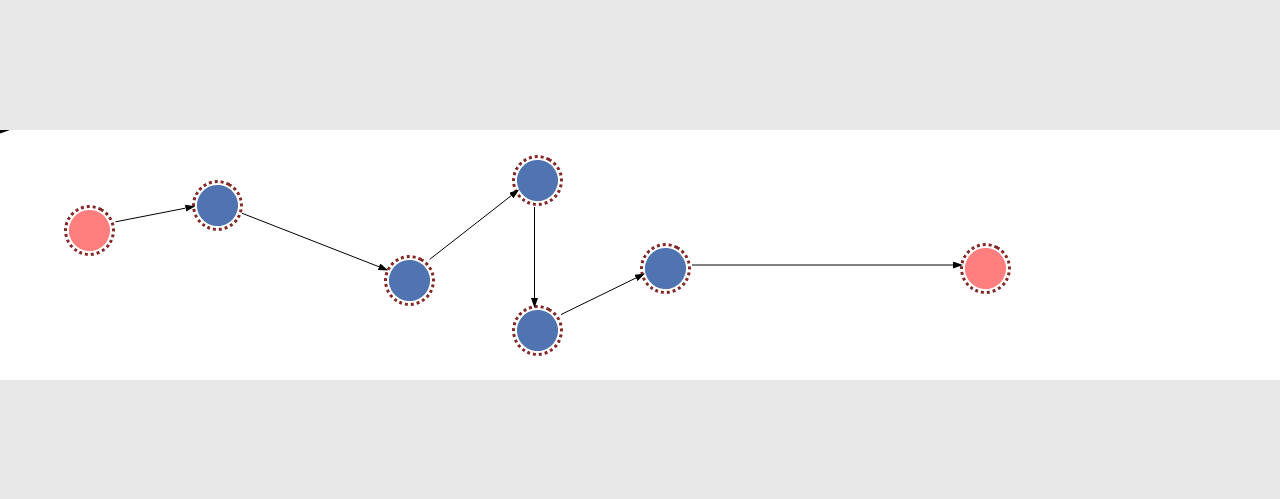
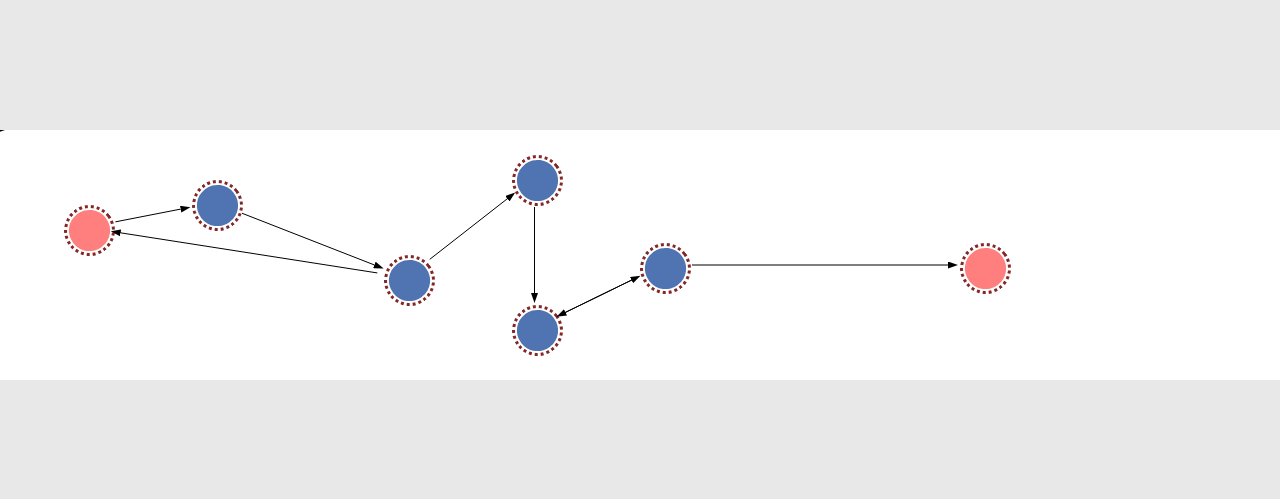
Before and after one commit to TCC2021SeniorProject/webGaphicalEvent, a plain HTML site: page index.html in a window 1280 px wide. Drawn offline with nearby package versions, Linux system fonts and the light colour scheme.

Commit message:
two way arrow direction implemented

```diff
--- a/index.html
+++ b/index.html
@@ -39,7 +39,7 @@
       <svg xmlns="http://www.w3.org/2000/svg" viewBox="0 0 350 100">
         <defs>
           <marker id="arrowhead" markerWidth="10" markerHeight="7"
-          refX="0" refY="3.5" orient="auto">
+          refX="5" refY="3.5" orient="auto">
             <polygon points="0 0, 10 3.5, 0 7" />
           </marker>
         </defs>
@@ -67,6 +67,12 @@
       <svg>
         <line class="line" id="line_7" x1="0" y1="0" x2="0" y2="0" stroke="black" marker-end="url(#arrowhead)" />
       </svg>
+      <svg>
+        <line class="line" id="line_8" x1="0" y1="0" x2="0" y2="0" stroke="black" marker-end="url(#arrowhead)" />
+      </svg>
+      <svg>
+        <line class="line" id="line_9" x1="0" y1="0" x2="0" y2="0" stroke="black" marker-end="url(#arrowhead)" />
+      </svg>
     </div>
   </body>
 </html>
--- a/script/test.js
+++ b/script/test.js
@@ -1,6 +1,10 @@
 //Used jquery
 
+const STRAIGHT_ANGLE = 180;
+const LINE_TIME_INTERVAL = 300;
 const CIRCLE_ROTATION_SPEED = 25;
+const DEGREE_SHIFT = 1.5;
+const LINE_PADDING_VALUE = 7;
 
 function isZooming() {
     var newPx_ratio = window.devicePixelRatio || window.screen.availWidth / document.documentElement.clientWidth;
@@ -12,17 +16,17 @@ function isZooming() {
     }
  }
 
-function rotate(outer_circles, interval) {
+function rotate(outer_circles) {
     counter = 0;
     var interval_obj = setInterval(function() {
-        if (counter >= 180) {
+        if (counter >= STRAIGHT_ANGLE) {
             counter = 0;
         }
         $(outer_circles).css({
-            'transform': 'rotate(' + counter * 1.5 + 'deg)'
+            'transform': 'rotate(' + counter * DEGREE_SHIFT + 'deg)'
         });
         counter++;
-    }, interval);
+    }, CIRCLE_ROTATION_SPEED);
     return interval_obj;
 }
 
@@ -30,8 +34,6 @@ function getOffset(element) {
     var position = $(element).position();
     var xSize = $(element).width();
     var ySize = $(element).height();
-    console.log(position);
-    console.log(xSize);
     return {
         left: position.left + xSize / 2,
         top: position.top + ySize / 2
@@ -39,42 +41,57 @@ function getOffset(element) {
 }
 
 function getTheta(x1, y1, x2, y2) {
-    //arctan(((y2 - y1) / (x2 - x1)))
     return Math.atan(((y2 - y1) / (x2 - x1)))
 }
 
-function getStartPos(x1, y1, r, theta) {
-    // x1 + cos(theta) * r
-    // y1 + sin(theta) * r
+function getStartPos(x1, y1, r, theta, flipped) {
+    if (flipped) {
+        return {
+            x1: x1 - Math.cos(theta) * r,
+            y1: y1 - Math.sin(theta) * r
+        }
+    } else {
         return {
             x1: x1 + Math.cos(theta) * r,
             y1: y1 + Math.sin(theta) * r
         }
     }
+}
 
-function setEndPos(x2, y2, r, theta) {
-    // x2 - cos(theta) * r
-    // y2 - sin(theta) * r
+function setEndPos(x2, y2, r, theta, flipped) {
+    if (flipped) {
+        return {
+            x2: x2 + Math.cos(theta) * r,
+            y2: y2 + Math.sin(theta) * r
+        }
+    } else {
         return {
             x2: x2 - Math.cos(theta) * r,
             y2: y2 - Math.sin(theta) * r
         }
     }
+}
 
-function centerLinePosition(line, x1, y1, x2, y2, r) {
+
+function centerLinePosition(line, x1, y1, x2, y2, r, flipped) {
+
     var theta = getTheta(x1, y1, x2, y2);
-    var startPos = getStartPos(x1, y1, r, theta);
-    var endPos = setEndPos(x2, y2, r, theta);
+    var startPos = getStartPos(x1, y1, r, theta, flipped);
+    var endPos = setEndPos(x2, y2, r, theta, flipped);
     $(line).attr("x1", startPos.x1);
     $(line).attr("y1", startPos.y1);
     $(line).attr("x2", endPos.x2);
     $(line).attr("y2", endPos.y2);
 }
 
-function drawLine(departCircle, arriveCircle, line) {
-    departNodePos = getOffset($(departCircle));
-    arriveNodePos = getOffset($(arriveCircle));
-    var r = ($(departCircle).width() / 2) + 7;
+function getRadiusOfCircle(circle) {
+    return ($(circle).width() / 2) + LINE_PADDING_VALUE;
+}
+
+function drawLine(departCircle, arriveCircle, line, flipped) {
+    var departNodePos = getOffset(departCircle);
+    var arriveNodePos = getOffset(arriveCircle);
+    var r = getRadiusOfCircle(departCircle);
 
     //modify depart position
     x1 = departNodePos.left;
@@ -83,22 +100,27 @@ function drawLine(departCircle, arriveCircle, line) {
     //modify arrive position
     x2 = arriveNodePos.left;
     y2 = arriveNodePos.top;
-    centerLinePosition(line, x1, y1, x2, y2, r);
+    centerLinePosition(line, x1, y1, x2, y2, r, flipped);
 }
 
 function draw(circles, lines) {
+    //draw dynamic lines
+    var interval_obj = setInterval(function() {
+        counter++;
+    }, LINE_TIME_INTERVAL);
+
     //Draw lines between each node
     for (let i = 0; i < circles.length - 1; i++) {
-        drawLine(circles[i],
-                 circles[i + 1],
-                 lines[i]);
+        drawLine(circles[i], circles[i + 1], lines[i], false);
     }
+    drawLine(circles[2], circles[0], lines[6], true);
+    drawLine(circles[5], circles[4], lines[7], true);
 }
 
 $(function() {
     var outer_circles = $('.outer_circle');
     var lines = $('.line');
-    var rotate_obj = rotate(outer_circles, CIRCLE_ROTATION_SPEED);
+    var rotate_obj = rotate(outer_circles);
 
     //draw additional graphics
     draw(outer_circles, lines);
```
Lines whose indentation alone changed are shown as unchanged.
